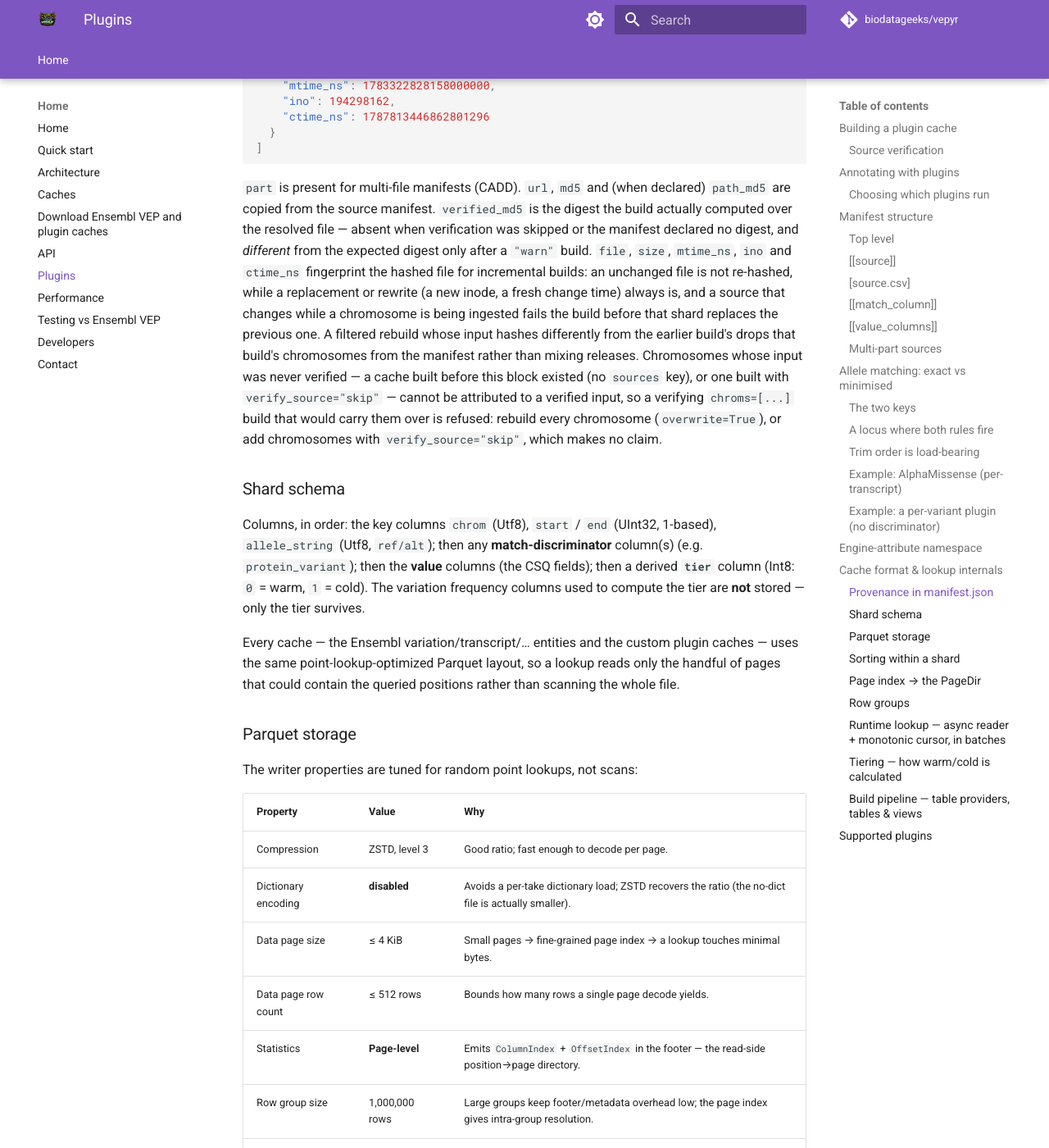
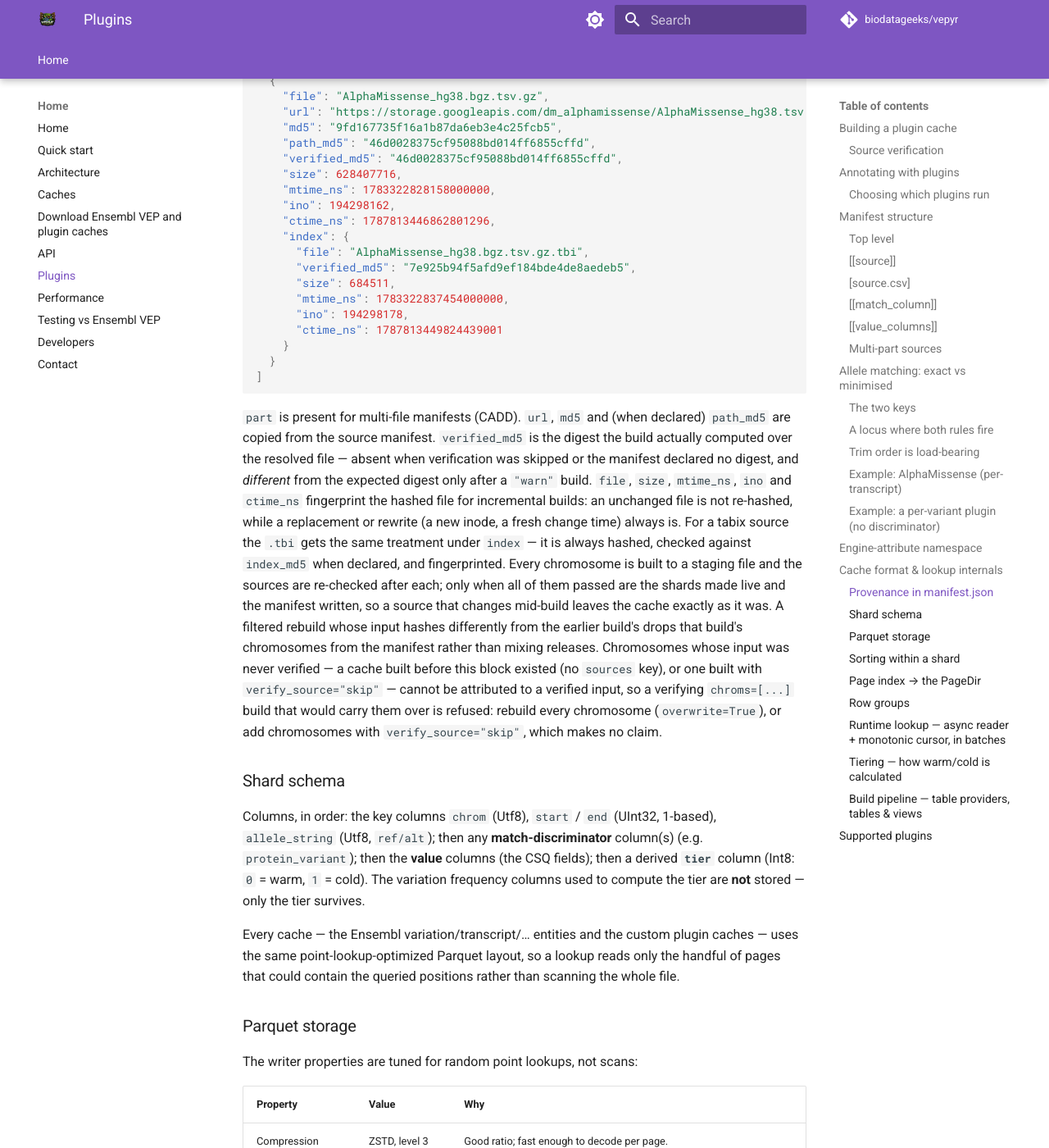
Before and after one commit to biodatageeks/vepyr, an MkDocs documentation site: the page built from docs/plugins.md, in a window 1280 px wide and 1400 px high, scrolled down 14851 px. Shown: the whole window at 82% size. Built offline with MkDocs 1.6.1 and Material for MkDocs 9.7.7, drawn with Linux system fonts in a browser that asks for light colours; comment, search, counter and statistics services are not loaded; some of the changed text lies outside the part shown.

Commit message:
chore: bump bio-functions to 3d5e127; document index_md5, the index record and staged commits
Co-Authored-By: Claude Fable 5.1 <noreply@anthropic.com>
Claude-Session: https://claude.ai/code/session_017B9Ri9aJMA4FTpjQkScYwh

````diff
--- a/Cargo.toml
+++ b/Cargo.toml
@@ -43,7 +43,7 @@ env_logger = { version = "0.11", default-features = false }
 serde_json = "1"
 
 # bio-formats 12016a9 (v1.12.0 + the exon dedup tie-break, biodatageeks/datafusion-bio-formats#246)
-# and bio-functions 66355d4 (v0.19.2 + the translation_core ORDER BY #224, the unread-column
+# and bio-functions 3d5e127 (v0.19.2 + the translation_core ORDER BY #224, the unread-column
 # drop #225, the bio-formats bump #226, the partial-cache source-type probe #227, which
 # reads bio.vep.cache_source_type from the first variation shard present on disk instead of
 # the manifest's first entry, so a per-contig download with whole-cache manifests annotates,
@@ -67,6 +67,6 @@ serde_json = "1"
 # two different revs are two different sources to cargo, so a mismatch compiles
 # the formats crates twice and `CacheSourceType` / the VCF writer types then fail
 # to cross into `CacheBuilder` (E0308).
-datafusion-bio-function-vep = { git = "https://github.com/biodatageeks/datafusion-bio-functions.git", rev = "66355d42febbbca7951296e91f37f1f1354675a2", features = ["cache-builder"] }
+datafusion-bio-function-vep = { git = "https://github.com/biodatageeks/datafusion-bio-functions.git", rev = "3d5e127112bbbb9cffe5b48048b9101f9dc730d0", features = ["cache-builder"] }
 datafusion-bio-format-ensembl-cache = { git = "https://github.com/biodatageeks/datafusion-bio-formats.git", rev = "12016a9304d3a14e4d56d9459f3bd6f1cb678d02" }
 datafusion-bio-format-vcf = { git = "https://github.com/biodatageeks/datafusion-bio-formats.git", rev = "12016a9304d3a14e4d56d9459f3bd6f1cb678d02" }
--- a/docs/plugins.md
+++ b/docs/plugins.md
@@ -198,6 +198,7 @@ source and map it to CSQ fields.
 | `path_md5` | string | no | MD5 of the **actual build input** when it is a derived artifact of `url` that cannot share its digest — AlphaMissense's BGZF+tabix re-compression of the upstream plain gzip. Verified in preference to `md5`. Omit when `path` is the upstream file itself. |
 | `part` | string | no | Names this source when a manifest declares several. Registers as `plugin_<name>_src_<part>`, and makes `source_path` take a `{part: path}` mapping. |
 | `index` | `tabix` | no | Random-access index. Explicit rather than inferred from a `.gz` suffix, because ordinary gzip is not seekable. On `csv`/`tsv` it **requires** `compression = "gzip"` (i.e. BGZF) — a plain gzip source with `index = "tabix"` is rejected at parse time. |
+| `index_md5` | string | no | MD5 of the sibling `<path>.tbi`, when the publisher ships one (ClinVar's `.tbi.md5`) or it was recorded with the build input. The index decides which records a chromosome build reads, so it is [verified](#source-verification) like `path` and refused on a mismatch. Requires `index`. |
 | `record_layout` | bool | no (default `false`) | `vcf` sources only: carry the raw record layout through the provider. |
 | `[source.csv]` | table | for `csv`/`tsv` | Parsing options — see below. Not used by `parquet`/`vcf`/`bed`. |
 
@@ -566,7 +567,15 @@ without the source file:
     "size": 628407716,
     "mtime_ns": 1783322828158000000,
     "ino": 194298162,
-    "ctime_ns": 1787813446862801296
+    "ctime_ns": 1787813446862801296,
+    "index": {
+      "file": "AlphaMissense_hg38.bgz.tsv.gz.tbi",
+      "verified_md5": "7e925b94f5afd9ef184bde4de8aedeb5",
+      "size": 684511,
+      "mtime_ns": 1783322837454000000,
+      "ino": 194298178,
+      "ctime_ns": 1787813449824439001
+    }
   }
 ]
 ```
@@ -577,11 +586,15 @@ resolved file — absent when verification was skipped or the manifest declared
 no digest, and *different* from the expected digest only after a `"warn"`
 build. `file`, `size`, `mtime_ns`, `ino` and `ctime_ns` fingerprint the hashed
 file for incremental builds: an unchanged file is not re-hashed, while a
-replacement or rewrite (a new inode, a fresh change time) always is, and a
-source that changes while a chromosome is being ingested fails the build
-before that shard replaces the previous one. A filtered rebuild whose input
-hashes differently from the earlier build's drops that build's chromosomes
-from the manifest rather than mixing releases. Chromosomes whose input was never verified — a cache built before
+replacement or rewrite (a new inode, a fresh change time) always is. For a
+tabix source the `.tbi` gets the same treatment under `index` — it is always
+hashed, checked against `index_md5` when declared, and fingerprinted. Every
+chromosome is built to a staging file and the sources are re-checked after
+each; only when all of them passed are the shards made live and the manifest
+written, so a source that changes mid-build leaves the cache exactly as it
+was. A filtered rebuild whose input hashes differently from the earlier
+build's drops that build's chromosomes from the manifest rather than mixing
+releases. Chromosomes whose input was never verified — a cache built before
 this block existed (no `sources` key), or one built with `verify_source="skip"`
 — cannot be attributed to a verified input, so a verifying `chroms=[...]` build
 that would carry them over is refused: rebuild every chromosome
````
Also changed, not shown: 1 other file.
